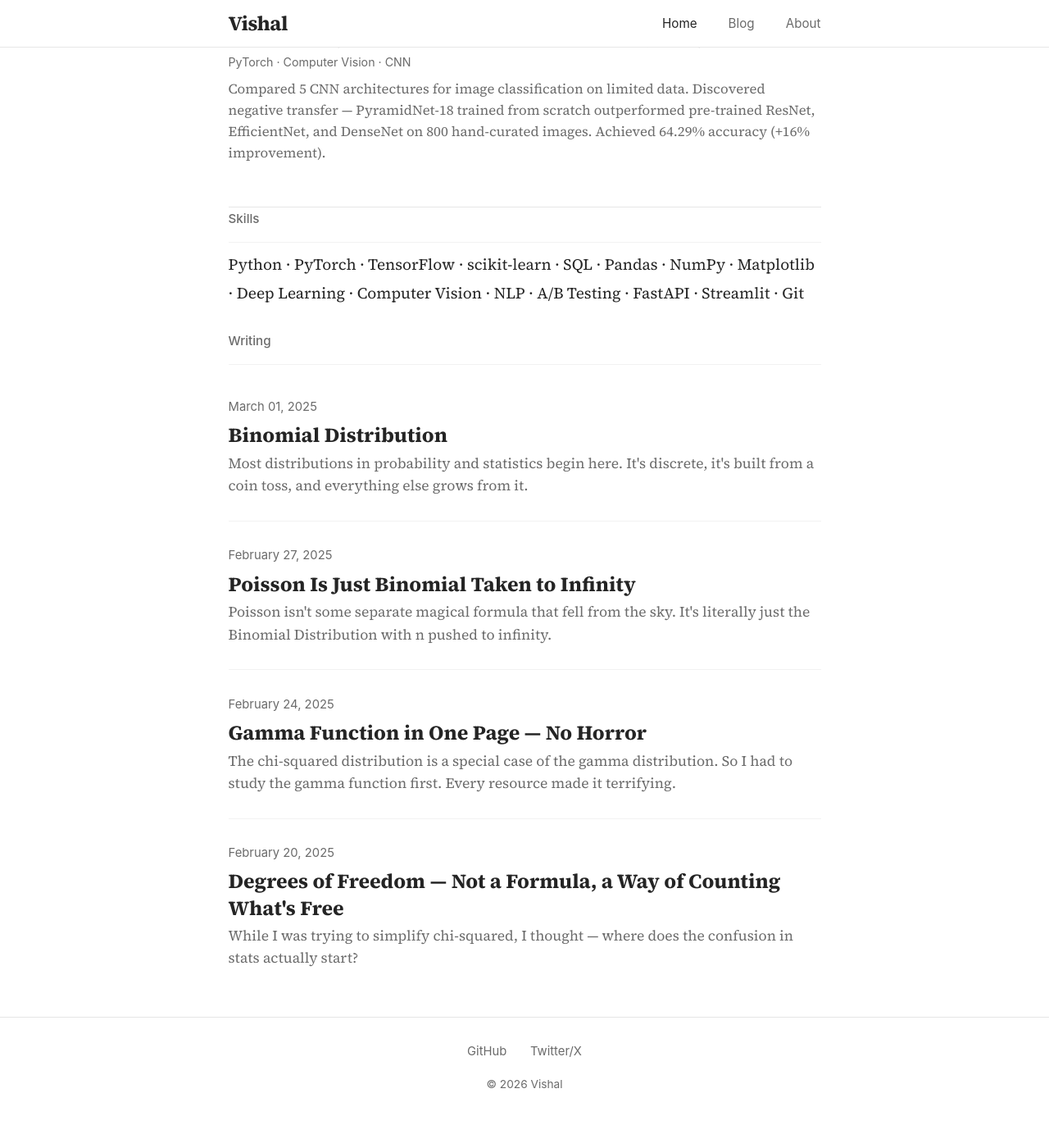
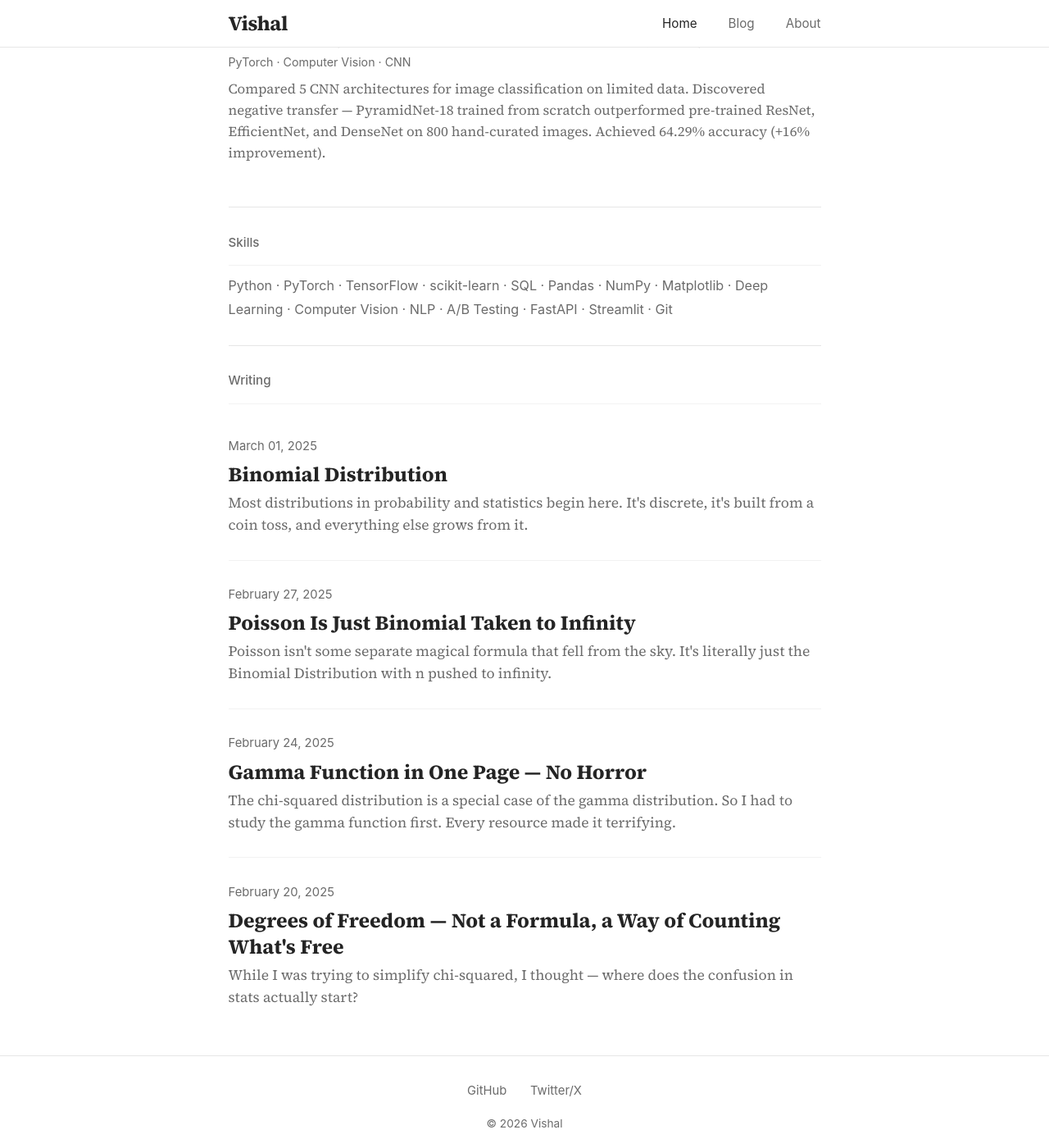
Before and after one commit to vishall4/vishall4.github.io, a Jekyll site: the page built from index.html, in a window 1280 px wide and 1400 px high, scrolled down 885 px. Shown: the whole window at 82% size. Built offline with Jekyll 4.4.1, drawn with Linux system fonts in a browser that asks for light colours; before the commit the page ends 2248 px from its top, so only the background shows below that.

Commit message:
Add styles for section and project titles

```diff
--- a/assets/css/style.css
+++ b/assets/css/style.css
@@ -505,3 +505,69 @@
   color: var(--text-muted);
   line-height: 1.55;
 }
+/* ---- Section Titles ---- */
+.section-title {
+  font-family: var(--sans);
+  font-size: 0.8rem;
+  font-weight: 500;
+  color: var(--text-muted);
+  margin-bottom: 0.5rem;
+  padding-bottom: 0.75rem;
+  border-bottom: 1px solid var(--border-light);
+}
+
+/* ---- Projects Section ---- */
+.projects-section {
+  padding: 1.5rem 0;
+  border-bottom: 1px solid var(--border);
+}
+
+.project-card {
+  padding: 1.25rem 0;
+  border-bottom: 1px solid var(--border-light);
+}
+
+.project-card:last-child { border-bottom: none; }
+
+.project-title {
+  font-family: var(--serif);
+  font-size: 1.15rem;
+  font-weight: 700;
+  line-height: 1.3;
+  margin-bottom: 0.2rem;
+}
+
+.project-title a {
+  color: var(--text);
+  text-decoration: none;
+  transition: color 0.15s;
+}
+
+.project-title a:hover { color: var(--text-muted); }
+
+.project-meta {
+  font-family: var(--sans);
+  font-size: 0.75rem;
+  color: var(--text-muted);
+  margin-bottom: 0.4rem;
+}
+
+.project-desc {
+  font-family: var(--serif);
+  font-size: 0.88rem;
+  color: var(--text-muted);
+  line-height: 1.55;
+}
+
+/* ---- Skills Section ---- */
+.skills-section {
+  padding: 1.5rem 0;
+  border-bottom: 1px solid var(--border);
+}
+
+.skills-list {
+  font-family: var(--sans);
+  font-size: 0.85rem;
+  color: var(--text-muted);
+  line-height: 1.8;
+}
```
